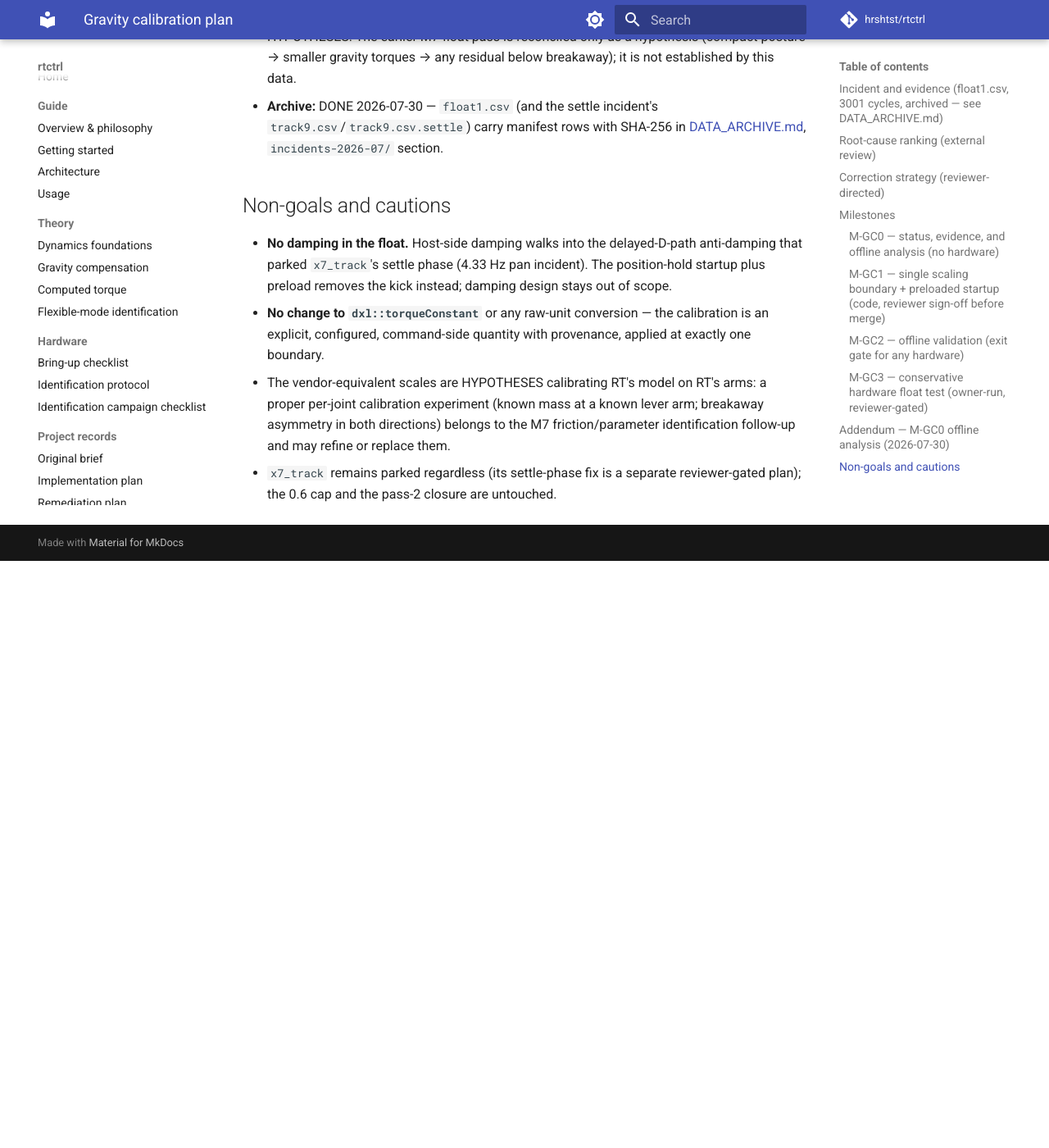
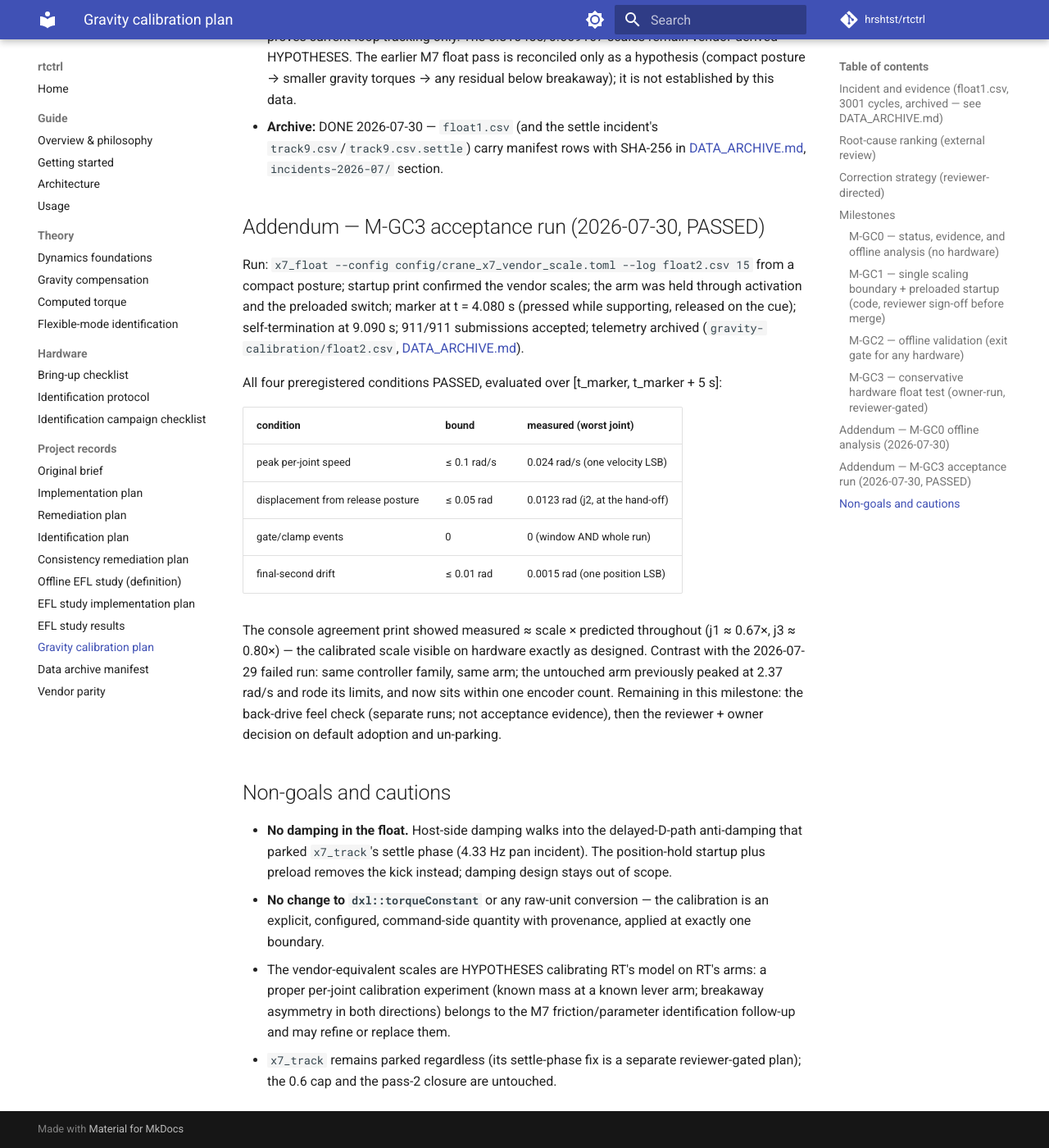
Before and after one commit to hrshtst/rtctrl, an MkDocs documentation site: the page built from docs/GRAVITY_CALIBRATION_PLAN.md, in a window 1280 px wide and 1400 px high, scrolled down 6341 px. Shown: the whole window at 82% size. Built offline with MkDocs 1.6.1 and Material for MkDocs 9.7.7, drawn with Linux system fonts in a browser that asks for light colours; comment, search, counter and statistics services are not loaded; before the commit the page ends 7025 px from its top, so only the background shows below that; some of the changed text lies outside the part shown.

Commit message:
docs: M-GC3 acceptance run PASSED; evidence archived
float2.csv (2026-07-30, vendor-scale config): all four preregistered
conditions passed with wide margins — peak speed 0.024 rad/s (one
velocity LSB) vs 0.1; displacement 0.0123 rad vs 0.05; zero
gate/clamp events; final-second drift 0.0015 rad (one position LSB)
vs 0.01. Marker at 4.080 s, self-termination at marker + 5.01 s,
911/911 submissions accepted, agreement print showing measured ~
scale x predicted as designed. Manifest section gravity-calibration/
with SHA-256. Remaining in M-GC3: the back-drive feel check, then
the reviewer + owner decision on default adoption and un-parking —
the parking stays in force until that decision.

```diff
--- a/docs/DATA_ARCHIVE.md
+++ b/docs/DATA_ARCHIVE.md
@@ -86,3 +86,13 @@
 | `track9.csv` | 2026-07-28 x7_track scale-0.5 attempt: settle-phase pan anti-damping at 4.33 Hz, manual power cut; the run's (nearly empty) tracking log | `9969dc95a14f70b97a97fa89657623e5bc6ad12678c298259be4c317f311a7ca` |
 | `track9.csv.settle` | settle-phase telemetry of the above: the 4.33 Hz growth 50 → 350 mrad p-p; basis of the settle-incident investigation | `ab599c6dbaf1e3ca5afa74b6bb055e7adae3ddfebf17c96ca6a2c87383a4d641` |
 | `float1.csv` | 2026-07-29 FAILED x7_float test: untouched arm climbed upright (peak ~2.37 rad/s); basis of GRAVITY_CALIBRATION_PLAN.md's M-GC0 addendum | `6e0f72a74adaf5db129053a37ceb1724e60b738181ff1c23b01156012247b6fe` |
+
+## `gravity-calibration/` — M-GC3 calibrated float tests (2026-07-30)
+
+Evidence of the gravity-calibration remediation's hardware milestone
+(`docs/GRAVITY_CALIBRATION_PLAN.md`, M-GC3): the vendor-scale
+configuration, marker-first release, displacement-bounded acceptance.
+
+| file | role | sha256 |
+|---|---|---|
+| `float2.csv` | M-GC3 acceptance run: PASSED all four preregistered conditions (peak speed 0.024 rad/s, displacement 0.0123 rad, zero gates/clamps, final-second drift ≤ 0.0015 rad); marker 4.080 s, window complete | `de1f1a3b333b26534b5617d5494a9c194e6e9c4555e32fcbeb81c7b02141fbf1` |
--- a/docs/GRAVITY_CALIBRATION_PLAN.md
+++ b/docs/GRAVITY_CALIBRATION_PLAN.md
@@ -45,10 +45,12 @@
 tau_applied = scale × tau_request end-to-end), `gravity_sim_test`
 unchanged. **M-GC1 and M-GC2 SIGNED OFF by the external reviewer
 (2026-07-30)** — 186/186 tests and the strict docs build
-independently reproduced. **M-GC3 is READY for the owner-run
-hardware session** per its protocol (vendor-scale config mandatory,
-marker-first release, displacement-bounded acceptance); the parking
-remains in force until it passes.*
+independently reproduced. **M-GC3 acceptance run PASSED
+(2026-07-30, `float2.csv` — see the Addendum): all four
+preregistered conditions with wide margins.** Remaining in M-GC3:
+the back-drive feel check, then the reviewer + owner decision on
+default adoption and un-parking; the parking remains in force until
+that decision.*
 
 ## Incident and evidence (`float1.csv`, 3001 cycles, archived — see [DATA_ARCHIVE.md](DATA_ARCHIVE.md))
 
@@ -317,6 +319,35 @@
   with SHA-256 in [DATA_ARCHIVE.md](DATA_ARCHIVE.md),
   `incidents-2026-07/` section.
 
+## Addendum — M-GC3 acceptance run (2026-07-30, PASSED)
+
+Run: `x7_float --config config/crane_x7_vendor_scale.toml --log
+float2.csv 15` from a compact posture; startup print confirmed the
+vendor scales; the arm was held through activation and the preloaded
+switch; marker at t = 4.080 s (pressed while supporting, released on
+the cue); self-termination at 9.090 s; 911/911 submissions accepted;
+telemetry archived (`gravity-calibration/float2.csv`,
+[DATA_ARCHIVE.md](DATA_ARCHIVE.md)).
+
+All four preregistered conditions PASSED, evaluated over
+[t_marker, t_marker + 5 s]:
+
+| condition | bound | measured (worst joint) |
+|---|---|---|
+| peak per-joint speed | ≤ 0.1 rad/s | 0.024 rad/s (one velocity LSB) |
+| displacement from release posture | ≤ 0.05 rad | 0.0123 rad (j2, at the hand-off) |
+| gate/clamp events | 0 | 0 (window AND whole run) |
+| final-second drift | ≤ 0.01 rad | 0.0015 rad (one position LSB) |
+
+The console agreement print showed measured ≈ scale × predicted
+throughout (j1 ≈ 0.67×, j3 ≈ 0.80×) — the calibrated scale visible on
+hardware exactly as designed. Contrast with the 2026-07-29 failed
+run: same controller family, same arm; the untouched arm previously
+peaked at 2.37 rad/s and rode its limits, and now sits within one
+encoder count. Remaining in this milestone: the back-drive feel check
+(separate runs; not acceptance evidence), then the reviewer + owner
+decision on default adoption and un-parking.
+
 ## Non-goals and cautions
 
 - **No damping in the float.** Host-side damping walks into the
```
